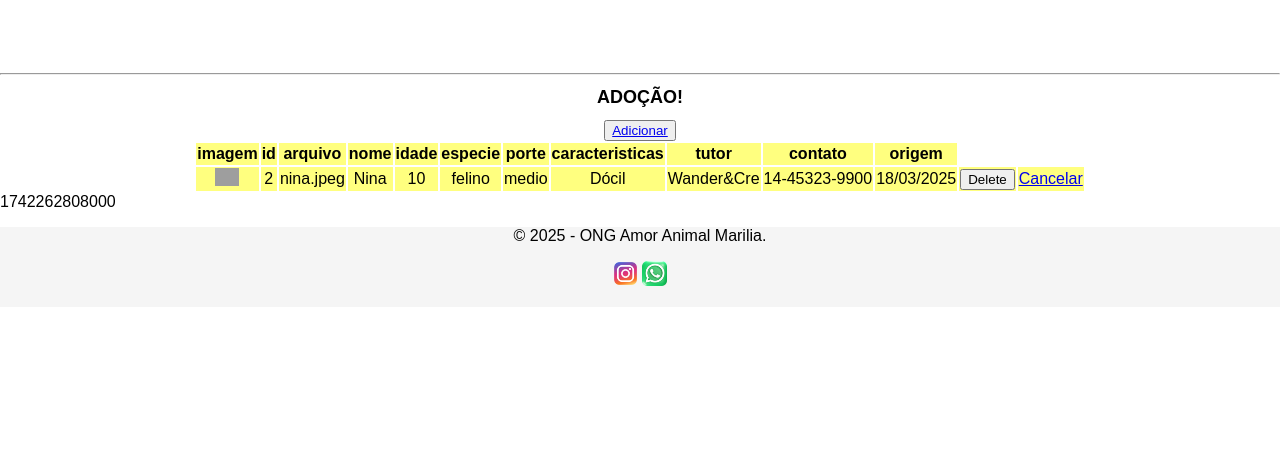
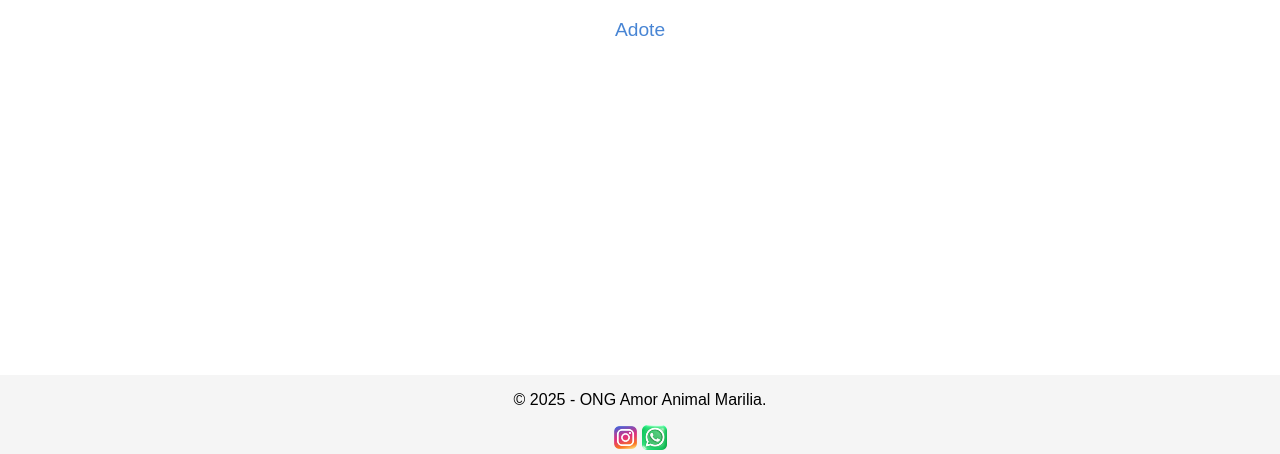
Before and after one commit to wrhbra2013/amor.animal2, a Node server app: page /adocao in a window 1280 px wide. Shown: the part 346-800 px from the top of the page. Run offline with Node 20, Linux system fonts and the light colour scheme; data comes from the database, SQL or seed files in the repository; both versions use the stored data as it was after the commit; some libraries are stand-ins or nearby versions; grey boxes are pictures that could not be loaded.

Commit message:
final-1.17032025

```diff
--- a/index.js
+++ b/index.js
@@ -38,14 +38,16 @@
 
 app.get('/inicio', (req, res) => res.render('home'));
 
-app.get('/adocao', (req, res) => {
+app.get('/adote', (req, res) => {
 
   const sql = `SELECT * FROM adocao;`
   db.all(sql, [], (error, rows) => {
     if (error) return res.render('error', { error: error })
-    res.render('adocao', { model: rows })
+    res.render('adote', { model: rows })
   });
 });
+
+app.get('/adocao', (req, res) => res.render('adocao'));
 
 app.get('/form_adocao', (req, res) => res.render('form_adocao'));
 
@@ -100,7 +102,7 @@
   };
   console.log(forms);
   insert_adocao(forms.arquivo, forms.nome, forms.idade, forms.especie, forms.porte, forms.caracteristicas, forms.responsavel, forms.contato);
-  res.redirect('adocao')
+  res.redirect('adote')
 });
 
 app.post('/form_castracao', uploads.single('arquivo'), (req, res) => {
--- a/static/css/default.css
+++ b/static/css/default.css
@@ -1,31 +1,39 @@
- html,
+ html{
+  margin: 0px;
+  padding: 0px;
+ }
+
  body {
+   padding: 0px;
    font-family: sans-serif;
    margin: 0;
    height: 100%;
+   position: relative;
  }
 
-/* header {
-  margin: 0px auto;
-  text-align: center;
-  width: 100%;
-  background-color: whitesmoke;
 
-} */
 
 header{
-  position: sticky;
+/*   position: sticky; */
+  position: fixed;
   text-align: center;
     top: 0px;
     background-color: whitesmoke;
     z-index: 1;
 }
 
+header img{
+  width: 80px;
+  height: 80px;
+
+}
+
 footer {
-  position: sticky;
-  height: 10%;
+  position: fixed;
   text-align: center;
-  bottom: 0px;
+  left: 0;
+  bottom: 0;
+  width: 100%;
   background-color: whitesmoke;
   z-index: 1;
 
@@ -108,6 +116,37 @@
   position: relative;
 
 }
+
+.center ul {
+  list-style: none;
+  margin: 0;
+  padding: 0;
+ }
+
+.center ul:hover {
+   max-height: 250px;
+}
+
+.center li {
+  margin-bottom: 10px;
+  height: 100%;
+  display: block;
+}
+
+.center li:hover{
+  background-color: grey
+}
+
+.center a {
+  font-size: larger;
+  color: rgb(72, 133, 212);
+  text-decoration: none;
+  transition: width 2s;
+  }
+
+  .center a:hover{
+    color: aliceblue;
+    }
 
 .scroll-watcher {
   height: 10px;
--- a/views/_header.ejs
+++ b/views/_header.ejs
@@ -6,7 +6,6 @@
 <link rel="stylesheet" href="/static/css/default.css">
 <link rel="icon" type="image/png" href="/static/css/favicon/ong.ico">
 </head>
-
 <body>
     <!--  menu -->
     <header>
@@ -14,8 +13,7 @@
         <!--            Menu sandwich example
             simbolo: &#9776
  --> <label for="mobile-menu-toggle" class="mobile-menu-toggle-label"><img src="/static/css/imagem/ong.jpg"></label>
-
-        <nav class="mobile-menu">
+         <nav class="mobile-menu">
             <ul>
                 <li><a href="/inicio"> Inicio </a></li>
                 <li> <a href="/adocao"> Adoção </a></li>
@@ -25,7 +23,6 @@
                 <li><a href="/parceria"> Parceria </a> </li>
                 <li><a href="/sobre"> Sobre</a> </li>
             </ul>
-
         </nav>
     </header>
     <div class="scroll-watcher"></div>
--- a/views/adocao.ejs
+++ b/views/adocao.ejs
@@ -1,63 +1,22 @@
 <%- include("_header") -%>
     <div class="center">
-        <h1> ADOTADOS! </h1>
+        <h1> JÁ  ADOTADOS! </h1>
     </div>
-    <div class="scroll-container">
-        <div class="carousel-primary carousel-secundary ">
+    <div class="container">
+        <div class="photobanner ">
             <img src="/static/uploads/1.png" alt="nome" />
             <img src="/static/uploads/h7a3hkhg.png" alt="hacking" />
             <img src="/static/uploads/nina.jpeg" alt="nina" />
         </div>
     </div>
-    <hr>
-    <!-- elemento central -->
+
+
     <div class="center">
-        <h1> ADOÇÃO! </h1>
+        <ul>
+            <li><a href="./adote"> Adote </a></li>
+        </ul>
     </div>
-    <!--Formulário-->
-  <div class="center">
-    <button><a href="./form_adocao">Adicionar</a></button>
-  </div>
-
-    <table >
-        <!--   loop 1  <thead>-->
-           <% for(const adocao of model) { %>
-           <tr>
-              <th>imagem </th>
-              <% for ( const model in  adocao) { %>
-                 <th><%=model %></th>
-                 <% } %>
-           </tr>
-       <!--     loop único -->
-            <% break %>
-            <% } %>
-        <!--  loop 2  <tbody>-->
-          <% for(const adocao of model) { %>
-           <tr>
-             <!--  imagem -->
-              <td><img src="../static/uploads/<%= adocao.arquivo %>" /></td>
-
-           <% for(const key in adocao) { %>
-            <td><%=adocao[key] %></td>
-
-           <% } %>
-
-          <!--  Delete e candelar, pós-loop -->
-           <td> <form action="/delete/adocao/<%=adocao.id %>/<%= adocao.arquivo %>" method="post">
-              <input type="submit" value="Delete"
-                  class="btn btn-default btn-danger"
-                  onclick="confirm('Apagar postagem?')" /></td>
-
-                  <td> <a class="btn btn-outline-dark cancel" href="/adocao">Cancelar</a> </td>         </tr>
-            <% } %>
-
-         </table>
 
 
 
-
-
-
-    <script src="/js/alert.js"></script>
-
     <%- include("_footer")-%>
--- a/views/castracao.ejs
+++ b/views/castracao.ejs
@@ -25,6 +25,7 @@
      <!--     loop único -->
           <% break %>
           <% } %>
+          <hr>
       <!--  loop 2  <tbody>-->
         <% for(const castracao of model) { %>
          <tr>
--- a/views/form_adocao.ejs
+++ b/views/form_adocao.ejs
@@ -1,6 +1,10 @@
 <%- include("_header") -%>
+<div class="center">
+    <ul>
+        <li><a href="./adocao"> Cancelar </a></li>
+    </ul>
+</div>
 <div class="artigo">
-    <button><a href="./adocao">Cancelar</a></button>
 
     <form action=" " enctype="multipart/form-data" method="post">
         <input type="file" id="arquivos" name="arquivo" required />
```
Also changed, not shown: other parts of static/css/default.css (+40 -41 lines), views/adote.ejs (added, +46 -0 lines), database/espelho.db, 3 other files.
